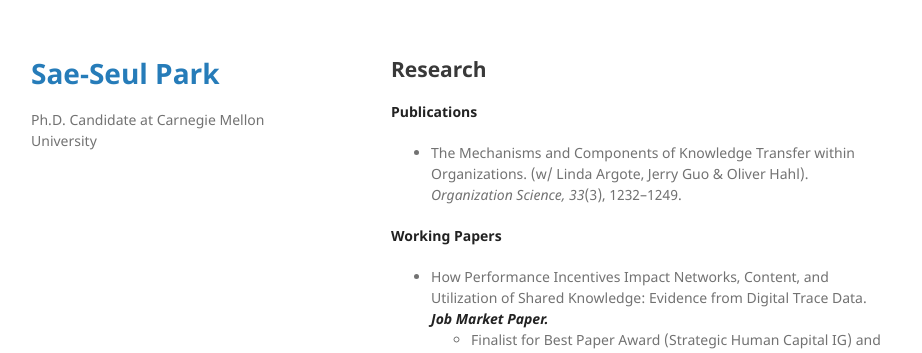
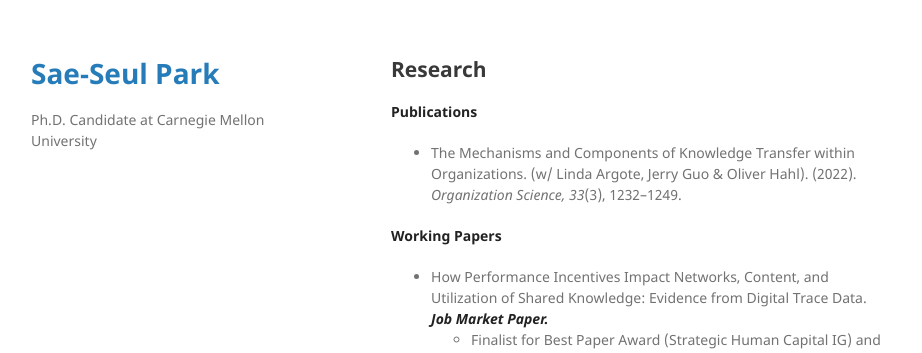
Before and after one commit to saepark/saepark.github.io, a Jekyll site: the page built from research.md, in a window 1280 px wide. Shown: the top 353 px of the page, without its empty margins (179-1101 px from the left). Built offline with Jekyll 4.4.1, drawn with Linux system fonts in a browser that asks for light colours; our own code applies the rules of GitHub Pages for plain Markdown files.

Commit message:
Update research.md

```diff
--- a/research.md
+++ b/research.md
@@ -5,7 +5,7 @@ layout: default
 ## Research
 
 **Publications**
-- The Mechanisms and Components of Knowledge Transfer within Organizations. (w/ Linda Argote, Jerry Guo & Oliver Hahl). _Organization Science, 33_(3), 1232–1249.
+- The Mechanisms and Components of Knowledge Transfer within Organizations. (w/ Linda Argote, Jerry Guo & Oliver Hahl). (2022). _Organization Science, 33_(3), 1232–1249.
 
 **Working Papers**
 - How Performance Incentives Impact Networks, Content, and Utilization of Shared Knowledge: Evidence from Digital Trace Data. **_Job Market Paper._**
```
